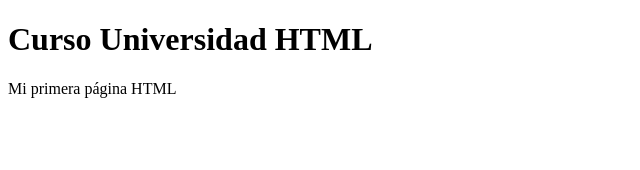
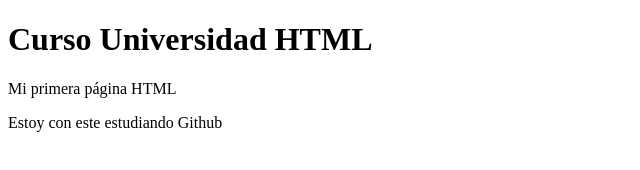
Before and after one commit to Dianamar21/Html, a plain HTML site: page Leccion01/index.html in a window 1280 px wide. Shown: the whole page, without its empty margins (0-640 px from the left). Drawn offline with Linux system fonts and the light colour scheme.

Commit message:
github párrafo

```diff
--- a/Leccion01/index.html
+++ b/Leccion01/index.html
@@ -9,5 +9,6 @@
 <body>
     <h1>Curso Universidad HTML</h1>
     <p>Mi primera página HTML</p>
+    <p>Estoy con este estudiando Github</p>
 </body>
 </html>
```
